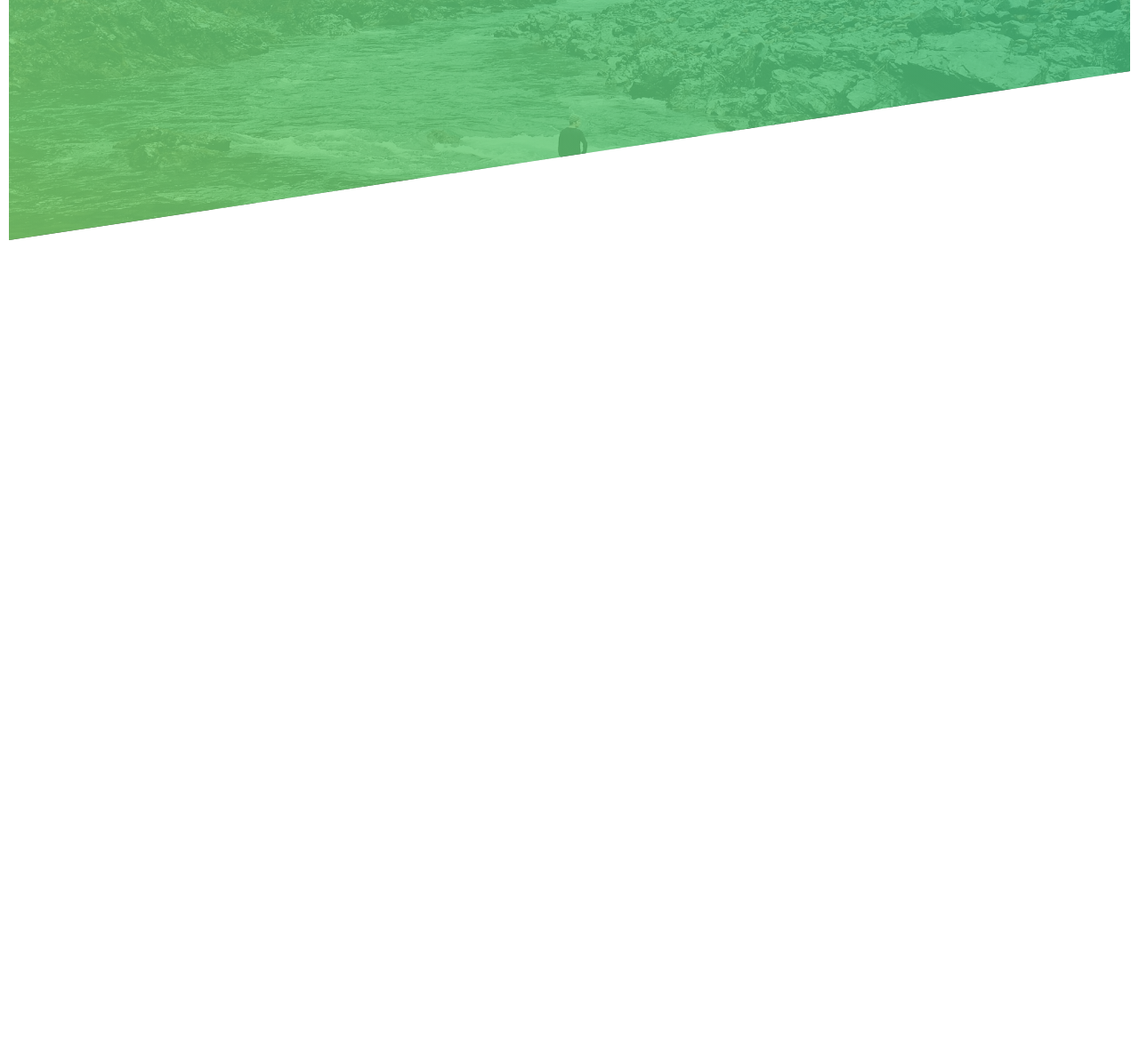
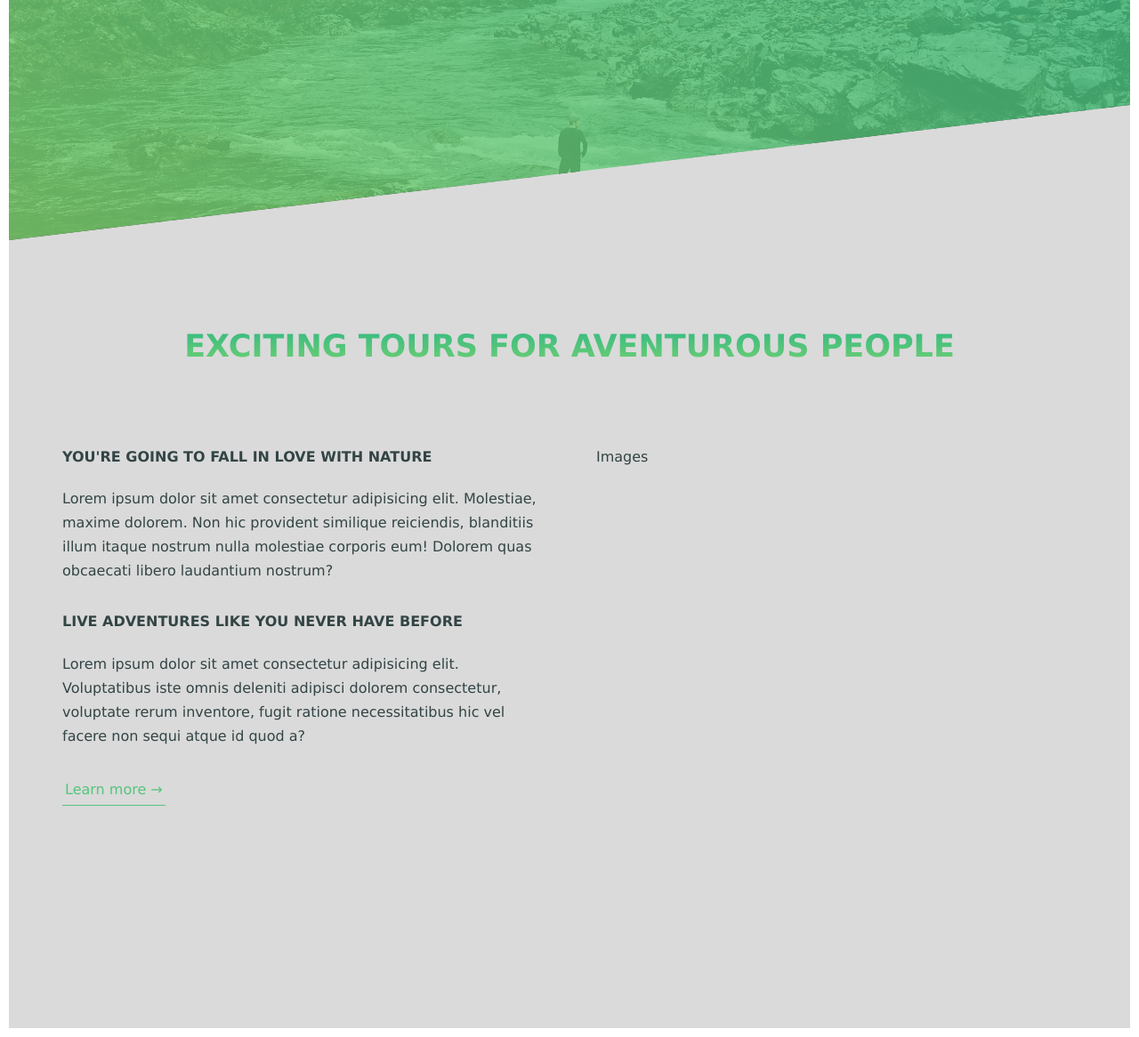
Before and after one commit to Krom121/float-grid-website, a website: page index.html in a window 1280 px wide. Shown: the part 500-1666 px from the top of the page at 89% size. Before the commit the page ends 800 px from the top, so only its background shows below. Drawn offline with Linux system fonts and the light colour scheme.

Commit message:
built first half of about section

```diff
--- a/index.html
+++ b/index.html
@@ -32,7 +32,38 @@
         <a href="#" class="btn btn--white">Discover our tours</a>
         </div>
     </header>
+    <main>
+      <section class="section-about">
+          <div class="u-center-text u-margin-bottom-lg">
+            <h2 class="heading--secondary">Exciting tours for aventurous people</h2>
+          </div>
+          <div class="row">
+              <div class="col-1-of-2">
+               <h3 class="heading-tertiary u-margin-bottom-sm">you're going to fall in love with nature</h3>
+               <p class="paragraph">
+                    Lorem ipsum dolor sit amet consectetur adipisicing elit.
+                    Molestiae, maxime dolorem. Non hic provident similique
+                    reiciendis, blanditiis illum itaque nostrum nulla molestiae
+                    corporis eum!
+                    Dolorem quas obcaecati libero laudantium nostrum?
+               </p>
 
+               <h3 class="heading-tertiary u-margin-bottom-sm">live adventures like you never have before</h3>
+               <p class="paragraph">
+                   Lorem ipsum dolor sit amet consectetur adipisicing elit.
+                   Voluptatibus iste omnis deleniti adipisci dolorem
+                   consectetur, voluptate rerum inventore, fugit ratione
+                   necessitatibus hic vel facere non sequi atque id quod a?
+               </p>
+
+               <a href="#" class="btn-text">Learn more &rarr;</a>
+              </div>
+              <div class="col-1-of-2">
+                Images
+              </div>
+          </div>
+        </section>
+    </main>
     <!--
 
         The Three Pillars of html and css
--- a/sass/abstract/_variables.scss
+++ b/sass/abstract/_variables.scss
@@ -4,11 +4,19 @@ $color-primary:#55c57a;
 $color-primary-light: #7ed56f;
 $color-primary-dark: #28b485;
 
+// background colors
+$main-bg-color: #dadada;
+
 // font colors
 
-$primary-font-color: #eee;
+$primary-font-color: #344;
 $white-btn-font-color: #344;
 $btnW-bg-color: #fff;
+
+// secondary headings font colors
+
+$second-head-color-light: #999;
+$second-head-color-dark: #555;
 
 // font sizes
 
--- a/sass/base/_typography.scss
+++ b/sass/base/_typography.scss
@@ -1,3 +1,12 @@
+body{
+    font-family: Verdana, Geneva, Tahoma, sans-serif;
+    font-weight: 400;
+    font-size: $default-font-size;
+    line-height: 1.7;
+    color: $primary-font-color;
+    padding: 1rem;
+}
+
 // heading typography
 
 .heading-primary{
@@ -25,11 +34,28 @@
     }
 }
 
-body{
-    font-family: Verdana, Geneva, Tahoma, sans-serif;
-    font-weight: 400;
+.heading--secondary{
+    font-size: 3.5rem;
+    text-transform: uppercase;
+    font-weight: 700;
+    background-image: linear-gradient(to top, $color-primary-light,
+    $color-primary-dark);
+    -webkit-background-clip: text;
+    background-clip: text;
+    color: transparent;
+    transition: all .2s;
+}
+
+.heading-tertiary{
     font-size: $default-font-size;
-    line-height: 1.7;
-    color: $primary-font-color;
-    padding: 1rem;
+    font-weight: 700;
+    text-transform: uppercase;
 }
+
+.paragraph {
+    font-size: $default-font-size;
+
+    &:not(:last-child){
+        margin-bottom: 3rem;
+    }
+}
--- a/sass/base/_utilities.scss
+++ b/sass/base/_utilities.scss
@@ -0,0 +1,3 @@
+.u-center-text{text-align: center;}
+.u-margin-bottom-sm{margin-bottom: 2rem;}
+.u-margin-bottom-lg{margin-bottom: 8rem;}
--- a/sass/components/_button.scss
+++ b/sass/components/_button.scss
@@ -1,4 +1,4 @@
-// header button and animation
+// main button and animation
 .btn{
     &:link,
     &:visited{
@@ -25,3 +25,28 @@
         color: $white-btn-font-color;
     }
 }
+
+.btn-text{
+    &:link,
+    &:visited{
+        font-size: $default-font-size;
+        color: $color-primary;
+        display: inline-block;
+        text-decoration: none;
+        border-bottom: 1px solid $color-primary;
+        padding: 3px;
+        transition: all .2s;
+    }
+
+    &:hover {
+        background-color: $color-primary;
+        color: #fff;
+        box-shadow: 0 1rem 2rem rgba(0,0,0, .15);
+        transform: translateY(-2px);
+    }
+
+    &:active{
+        box-shadow: 0 1rem 2rem rgba(0,0,0, .15);
+        transform: translateY(0);
+    }
+}
--- a/sass/layout/_header.scss
+++ b/sass/layout/_header.scss
@@ -7,7 +7,7 @@
     url(../img/adventure.jpg);
     background-size: cover;
     background-position: bottom;
-    clip-path: polygon(0 0, 100% 0, 100% 75%, 0 100%);
+    clip-path: polygon(0 0, 100% 0, 100% 80%, 0 100%);
 
     &__text-box{
         position: absolute;
--- a/sass/pages/_home.scss
+++ b/sass/pages/_home.scss
@@ -0,0 +1,5 @@
+.section-about{
+    background-color: $main-bg-color;
+    padding: 25rem 0;
+    margin-top: -20vh;
+}
```
Also changed, not shown: css/main.css.
